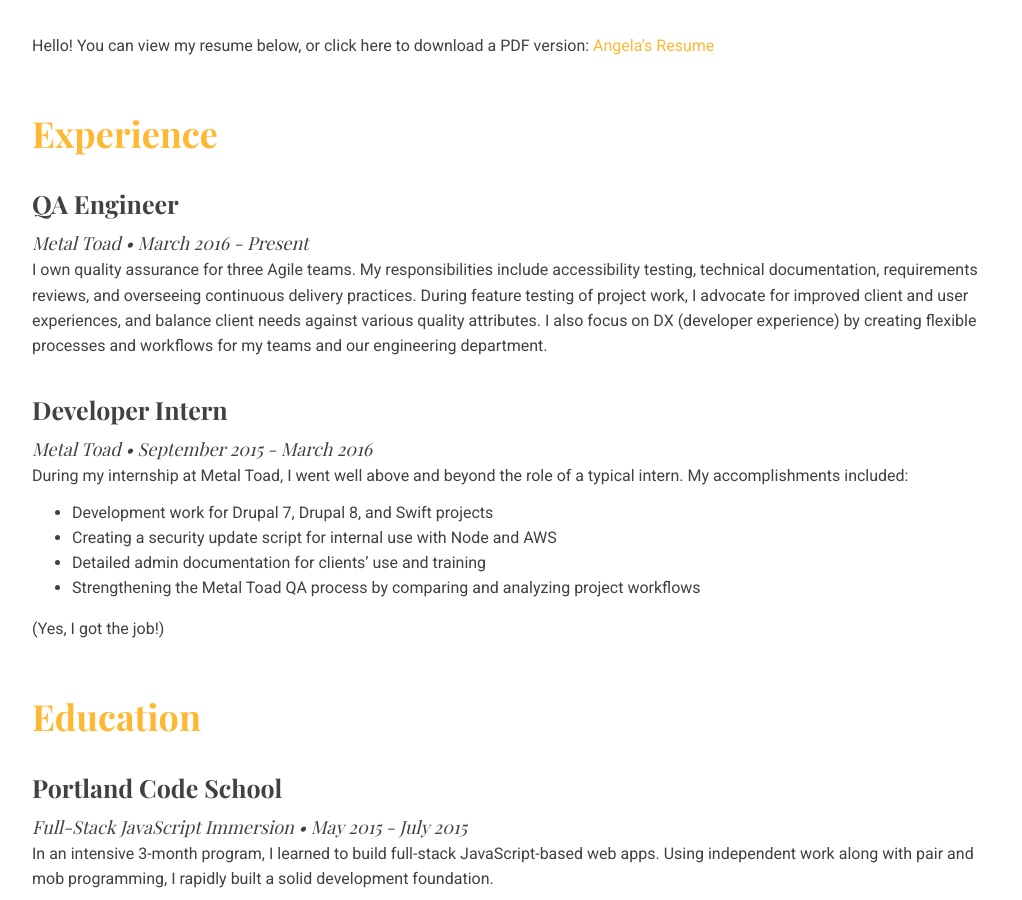
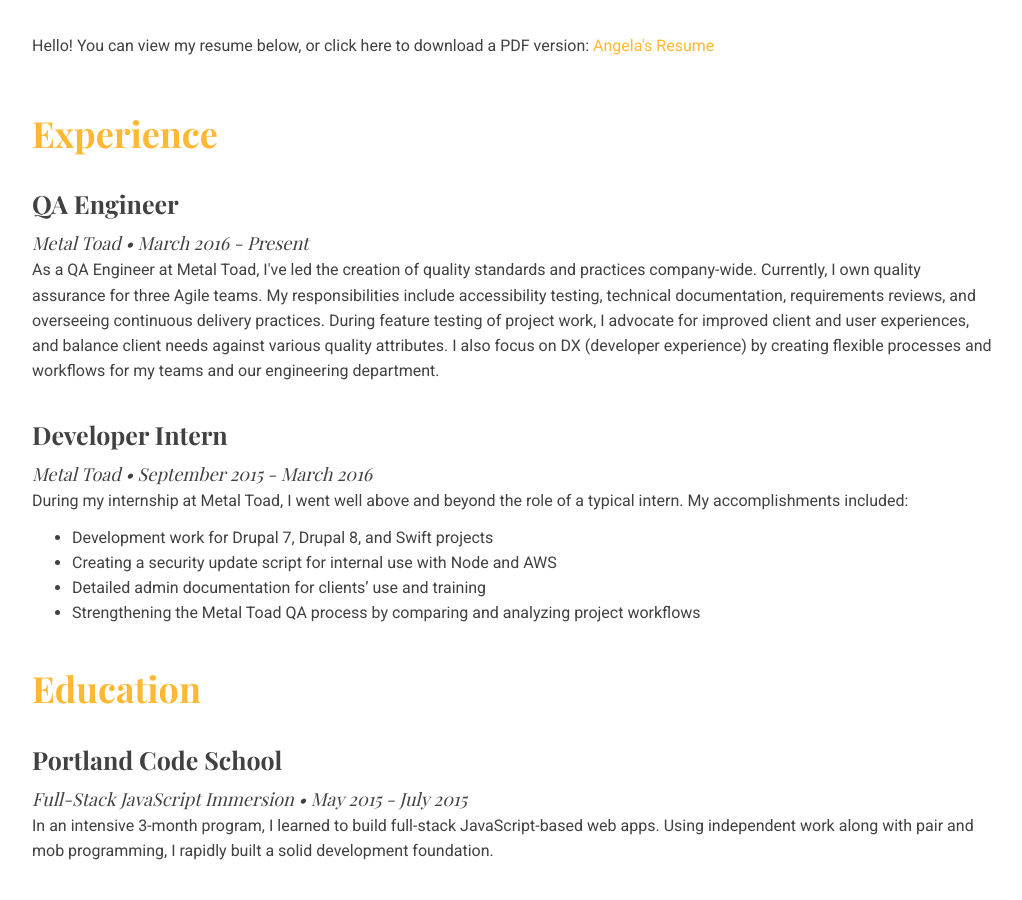
Before and after one commit to angelariggs/angelariggs.github.io, a Jekyll site: the page built from resume.md, in a window 1280 px wide and 900 px high, scrolled down 282 px. Shown: the whole window, without its empty margins (126-1148 px from the left). Built offline with Jekyll 4.4.1, drawn with Linux system fonts in a browser that asks for light colours; some web fonts are replaced.

Commit message:
resume update

```diff
--- a/resume.md
+++ b/resume.md
@@ -13,7 +13,7 @@ permalink: /resume
 	<h1 class="res-sec-title">Experience</h1>
 	<h2 class="res-h2">QA Engineer</h2>
 	<h3 class="res-h3">Metal Toad • March 2016 - Present</h3>
-	<p>I own quality assurance for three Agile teams. My responsibilities include accessibility testing, technical documentation, requirements reviews, and overseeing continuous delivery practices. During feature testing of project work, I advocate for improved client and user experiences, and balance client needs against various quality attributes. I also focus on DX (developer experience) by creating flexible processes and workflows for my teams and our engineering department.</p>
+	<p>As a QA Engineer at Metal Toad, I've led the creation of quality standards and practices company-wide. Currently, I own quality assurance for three Agile teams. My responsibilities include accessibility testing, technical documentation, requirements reviews, and overseeing continuous delivery practices. During feature testing of project work, I advocate for improved client and user experiences, and balance client needs against various quality attributes. I also focus on DX (developer experience) by creating flexible processes and workflows for my teams and our engineering department.</p>
 
 	<h2 class="res-h2">Developer Intern</h2>
 	<h3 class="res-h3">Metal Toad • September 2015 - March 2016</h3>
@@ -24,7 +24,6 @@ permalink: /resume
 			<li>Detailed admin documentation for clients’ use and training</li>
 			<li>Strengthening the Metal Toad QA process by comparing and analyzing project workflows</li>
 		</ul>
-		<p>(Yes, I got the job!)</p>
 </div>
 
 <div>
```
Also changed, not shown: 1 other file.
